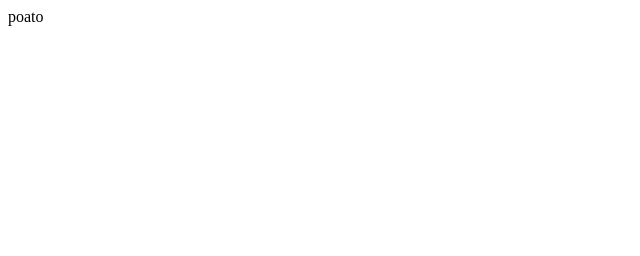
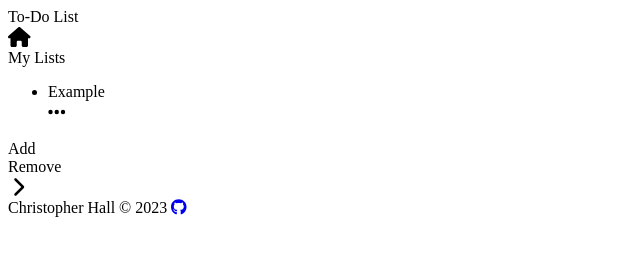
Before and after one commit to hall488/Todo-List, a website built with webpack: page src/index.html in a window 1280 px wide. Shown: the whole page, without its empty margins (0-640 px from the left). Built offline with nearby package versions, Linux system fonts and the light colour scheme.

Commit message:
Add initial html layout
Header, sidebar, content, and footer

```diff
--- a/src/index.html
+++ b/src/index.html
@@ -3,10 +3,40 @@
 <head>
     <meta charset="UTF-8">
     <meta name="viewport" content="width=device-width, initial-scale=1.0">
-    <title>Document</title>
+    <title>To-Do List</title>
 </head>
 <body>
-    <div class="potato"></div>
+    <div class="container">
+        <div class="header">
+            <div class="title">To-Do List</div>
+            <div class="home icon"><i class="fa-solid fa-house"></i></div>
+        </div>
+        <div class="sidebar">
+            <div class="nav">
+                <div class="list-header">My Lists</div>
+                <ul class="lists">
+                    <li class="list">
+                        <div class="list-goto">Example</div>
+                        <div class="list-edit icon"><i class="fa-solid fa-ellipsis"></i></div>
+                    </li>
+                </ul>
+                <div class="btns">
+                    <div class="nav-add btn">Add</div>
+                    <div class="nav-remove btn">Remove</div>
+                </div>
+
+            </div>
+            <div class="exp-col icon"><i class="fa-solid fa-chevron-up fa-rotate-90"></i></div>
+        </div>
+        <div class="content">
+
+        </div>
+        <div class="footer">Christopher Hall © 2023
+            <a href="https://github.com/hall488" target="_blank">
+                <i class="fab fa-github" aria-hidden="true"></i>
+            </a>
+        </div>
+    </div>
 
 </body>
 </html>
--- a/src/index.js
+++ b/src/index.js
@@ -1 +1,4 @@
-document.querySelector('.potato').textContent = 'poato';
+import './style.css';
+import '@fortawesome/fontawesome-free/js/fontawesome';
+import '@fortawesome/fontawesome-free/js/solid';
+import '@fortawesome/fontawesome-free/js/brands';
--- /dev/null
+++ b/src/style.css
@@ -0,0 +1,4 @@
+.icon {
+    font-size: 20px;
+    color: black;
+}
```
